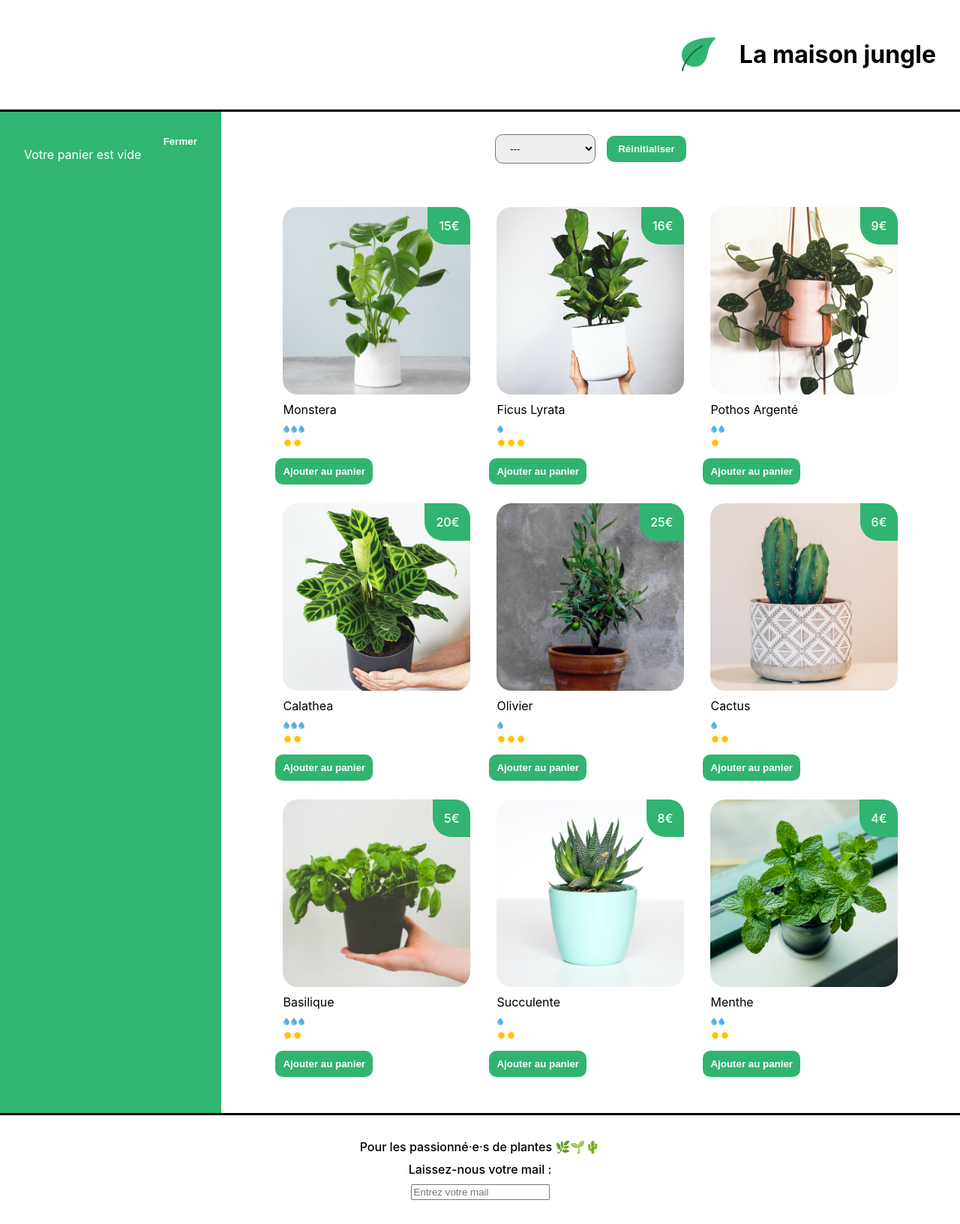
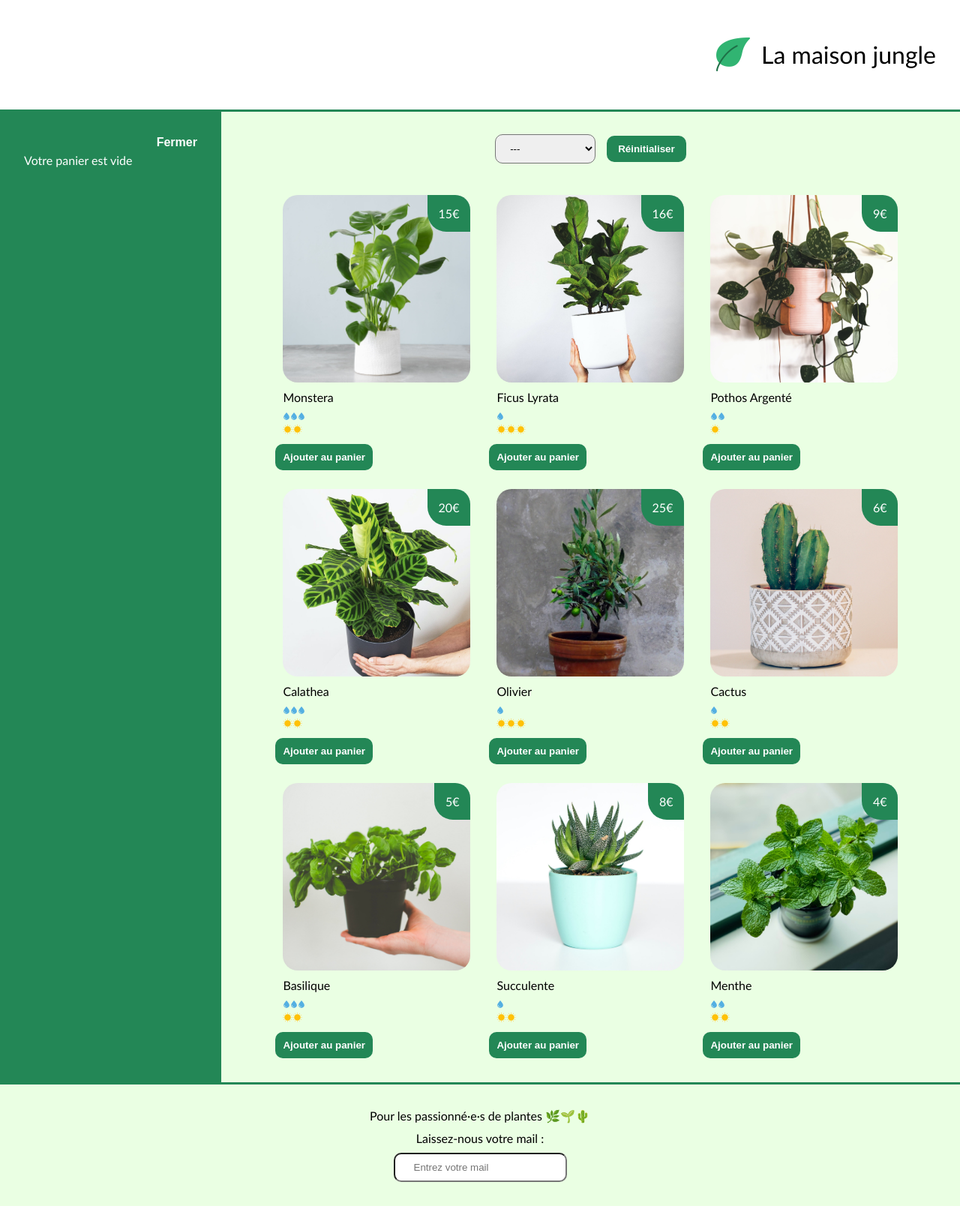
Before and after one commit to anaislcno/TP-Maison-Jungle, a React (Create React App) app: page / in a window 1280 px wide. Shown: the whole page at 75% size. After the commit the page ends 1608 px from the top, so only its background shows below. Built offline with nearby package versions, Linux system fonts and the light colour scheme.

Commit message:
change style elements

```diff
--- a/src/components/Cart.js
+++ b/src/components/Cart.js
@@ -30,7 +30,9 @@ function Cart({ cart, updateCart }) {
             ))}
           </ul>
           <h3>Total :{total}€</h3>
-          <button onClick={() => updateCart([])}>Vider le panier</button>
+          <button className="btn-clear" onClick={() => updateCart([])}>
+            Vider le panier
+          </button>
         </div>
       ) : (
         <div>Votre panier est vide</div>
--- a/src/components/Footer.js
+++ b/src/components/Footer.js
@@ -21,6 +21,7 @@ function Footer() {
       </div>
       <div className="lmj-footer-elem">Laissez-nous votre mail :</div>
       <input
+        className="lmj-in"
         placeholder="Entrez votre mail"
         onChange={handleInput}
         value={inputValue}
--- a/src/styles/Banner.css
+++ b/src/styles/Banner.css
@@ -2,7 +2,7 @@
 	color: black;
 	text-align: right;
 	padding: 32px;
-	border-bottom: solid 3px black;
+	border-bottom: solid 3px #238756;
 	display: flex;
 	justify-content: flex-end;
 	flex-direction: row;
@@ -10,7 +10,7 @@
 }
 
 .lmj-title {
-	padding-left: 32px;
+	padding-left: 15px;
 }
 
 .lmj-logo {
--- a/src/styles/Cart.css
+++ b/src/styles/Cart.css
@@ -1,6 +1,6 @@
 .lmj-cart {
 	color: white;
-	background-color: #31b572;
+	background-color: #238756;
 	padding: 32px;
 	display: flex;
 	flex-direction: column;
@@ -17,19 +17,39 @@
 	background: none;
 	outline: none;
 	border: none;
+	font-size: 1em;
 	font-weight: 600;
 	cursor: pointer;
 	align-self: self-start;
 	padding: 0;
 	color: white;
 	align-self: flex-end;
+	margin-bottom: 5px;
 }
 
 .lmj-cart-closed {
 	padding: 32px;
 	width: 300px;
+	background-color: rgba(214, 255, 199, 0.5);
+	border-right: solid 3px #238756;
 }
 
 .lmj-cart-closed > button {
-	color: black;
+	display: inline-block;
+	font-weight: bold;
+	color: white;
+	padding: 10px 10px;
+	border-radius: 10px;
+	border: none;
+	background-color: #238756;
 }
+
+.btn-clear {
+	display: inline-block;
+	font-weight: bold;
+	color: #238756;
+	padding: 10px 10px;
+	border-radius: 10px;
+	border: none;
+	background-color: white;
+}
--- a/src/styles/Categories.css
+++ b/src/styles/Categories.css
@@ -1,6 +1,8 @@
 .lmj-categories {
+	background-color: rgba(214, 255, 199, 0.5);
 	text-align: center;
 	padding-top: 30px;
+	margin-bottom: 0;
 }
 
 .lmj-categories-select {
@@ -16,5 +18,5 @@
 	padding: 10px 15px;
 	border-radius: 10px;
 	border: none;
-	background-color: #31b472;
+	background-color: #238756;
 }
--- a/src/styles/Footer.css
+++ b/src/styles/Footer.css
@@ -1,14 +1,20 @@
 .lmj-footer {
 	color: black;
 	padding: 32px;
-	border-top: solid 3px black;
 	display: flex;
 	justify-content: flex-start;
+	border-top: solid 3px #238756;
 	flex-direction: column;
 	align-items: center;
 	font-weight: 500;
+	background-color: rgba(214, 255, 199, 0.5);
 }
 
 .lmj-footer-elem {
 	margin-bottom: 10px;
 }
+
+.lmj-in {
+	border-radius: 10px;
+	padding: 10px 25px;
+}
--- a/src/styles/PlantItem.css
+++ b/src/styles/PlantItem.css
@@ -20,7 +20,7 @@
 .lmj-plant-item-price {
     position: absolute;
     border-radius: 0px 20px 0px 25px;
-    background-color: #31b472;
+    background-color: #238756;
     color: #fff;
     padding: 15px;
     right: 0;
--- a/src/styles/ShoppingList.css
+++ b/src/styles/ShoppingList.css
@@ -3,6 +3,7 @@
 }
 
 .lmj-plant-list {
+	background-color: rgba(214, 255, 199, 0.5);
 	display: flex;
 	list-style-type: none;
 	padding: 32px;
@@ -10,6 +11,7 @@
 	flex-wrap: wrap;
 	justify-content: center;
 	gap: 15px;
+	margin: 0;
 }
 
 .btn-add {
@@ -19,5 +21,5 @@
 	padding: 10px 10px;
 	border-radius: 10px;
 	border: none;
-	background-color: #31b472;
+	background-color: #238756;
 }
--- a/src/styles/index.css
+++ b/src/styles/index.css
@@ -1,13 +1,19 @@
 body {
   margin: 0;
-  font-family: -apple-system, BlinkMacSystemFont, 'Segoe UI', 'Roboto', 'Oxygen',
-    'Ubuntu', 'Cantarell', 'Fira Sans', 'Droid Sans', 'Helvetica Neue',
-    sans-serif;
+  font-family:'Gill Sans', 'Gill Sans MT', Calibri, 'Trebuchet MS', sans-serif;
   -webkit-font-smoothing: antialiased;
   -moz-osx-font-smoothing: grayscale;
+}
+
+h1, h2, h3 {
+  font-weight: normal;
 }
 
 code {
   font-family: source-code-pro, Menlo, Monaco, Consolas, 'Courier New',
     monospace;
 }
+
+button {
+cursor: pointer;
+}
```
